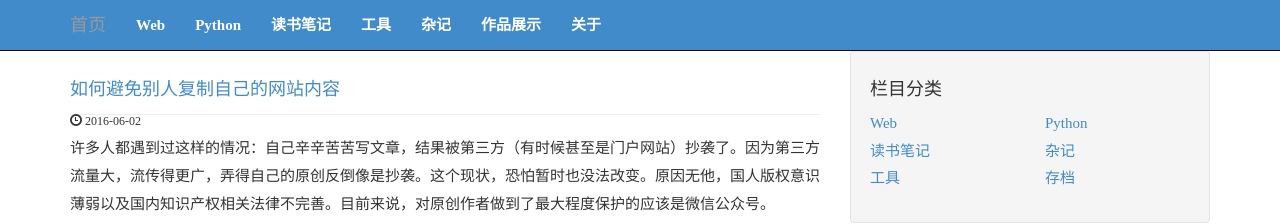
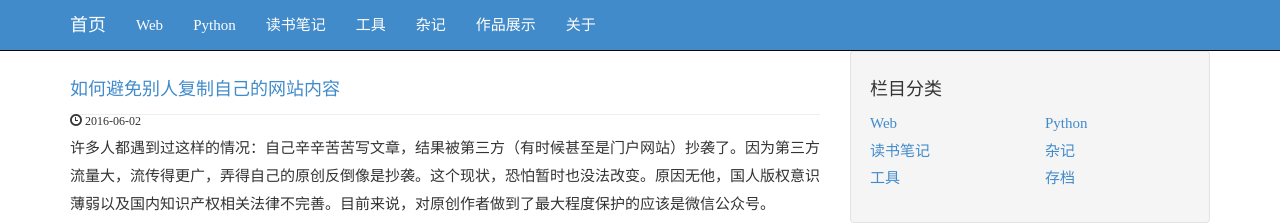
Before and after one commit to frankwang0909/blog_v1.0, a Jekyll site: the page built from index.html, in a window 1280 px wide. Shown: the top 224 px of the page. Built offline with Jekyll 4.4.1, drawn with Linux system fonts in a browser that asks for light colours; nearby versions of some CDN libraries; the list of posts is cut into pages by our own code.

Commit message:
修改顶部导航条样式

```diff
--- a/css/blog.css
+++ b/css/blog.css
@@ -6,7 +6,8 @@
  */
 body {padding-top: 50px; font-family: "微软雅黑";}
 .navbar{background-color: #428bca!important;}
-.navbar li a{color:#fff!important; font-weight: bold;}
+.navbar a{color:#fff!important;}
+.navbar li:hover{color: #8a6d3b;font-weight: bold;}
 h2{height: 24px!important;; line-height: 30px;}
 h2>a{font-size: 18px;}
 h2 .post-date{font-size: 12px;}
```
